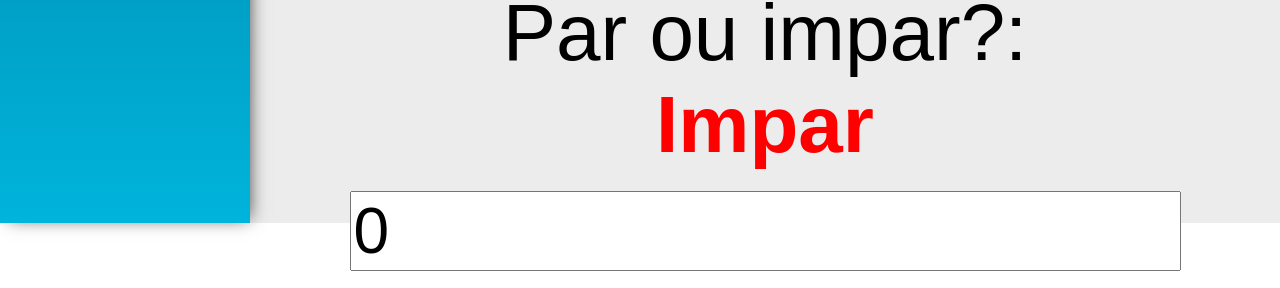
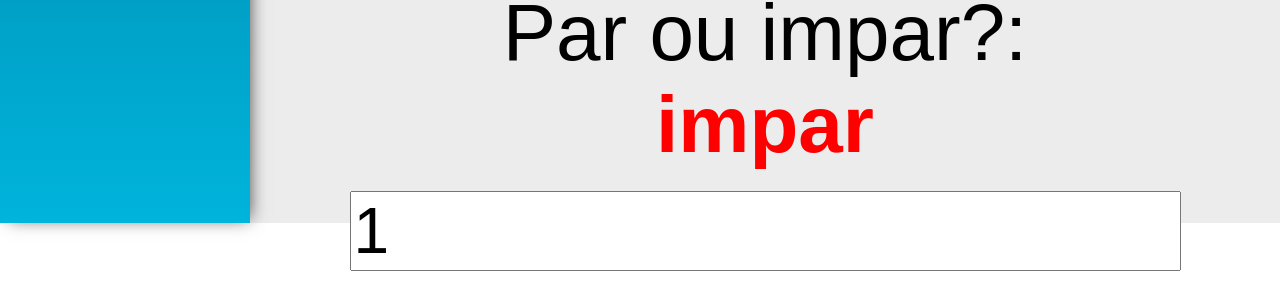
Before and after one commit to kazuohagy/hooks, a React (Create React App) app: page /useEffect in a window 1280 px wide. Shown: the part 577-865 px from the top of the page. Built offline with nearby package versions, Linux system fonts and the light colour scheme.

Commit message:
valeuuu Matheus finish

```diff
--- a/src/views/examples/UseEffect.jsx
+++ b/src/views/examples/UseEffect.jsx
@@ -31,19 +31,13 @@ const UseEffect = (props) => {
     [fatorial]
   );
   //   Aula 2;
-  function mario(parImpar) {
-    const ifpar = parseInt(parImpar);
 
-    return ifpar;
-  }
   const [numero, setNumero] = useState(1);
   const [parImpar, setParImpar] = useState(0);
-  useEffect(
-    function () {
-      setParImpar(mario(parImpar));
-    },
-    [parImpar]
-  );
+  useEffect(() => {
+    const mario = numero % 2 === 0 ? "par" : "impar";
+    setParImpar(mario);
+  });
   return (
     <div className="UseEffect">
       <PageTitle
@@ -67,12 +61,12 @@ const UseEffect = (props) => {
       <div className="center">
         <span className="text">Par ou impar?:</span>
 
-        <span className="text red">{parImpar ? "Par" : "Impar"}</span>
+        <span className="text red">{parImpar}</span>
         <input
           type="number"
-          value={parImpar}
+          value={numero}
           className="input"
-          onChange={(m) => setParImpar(m.target.value)}
+          onChange={(m) => setNumero(m.target.value)}
         />
       </div>
     </div>
```
